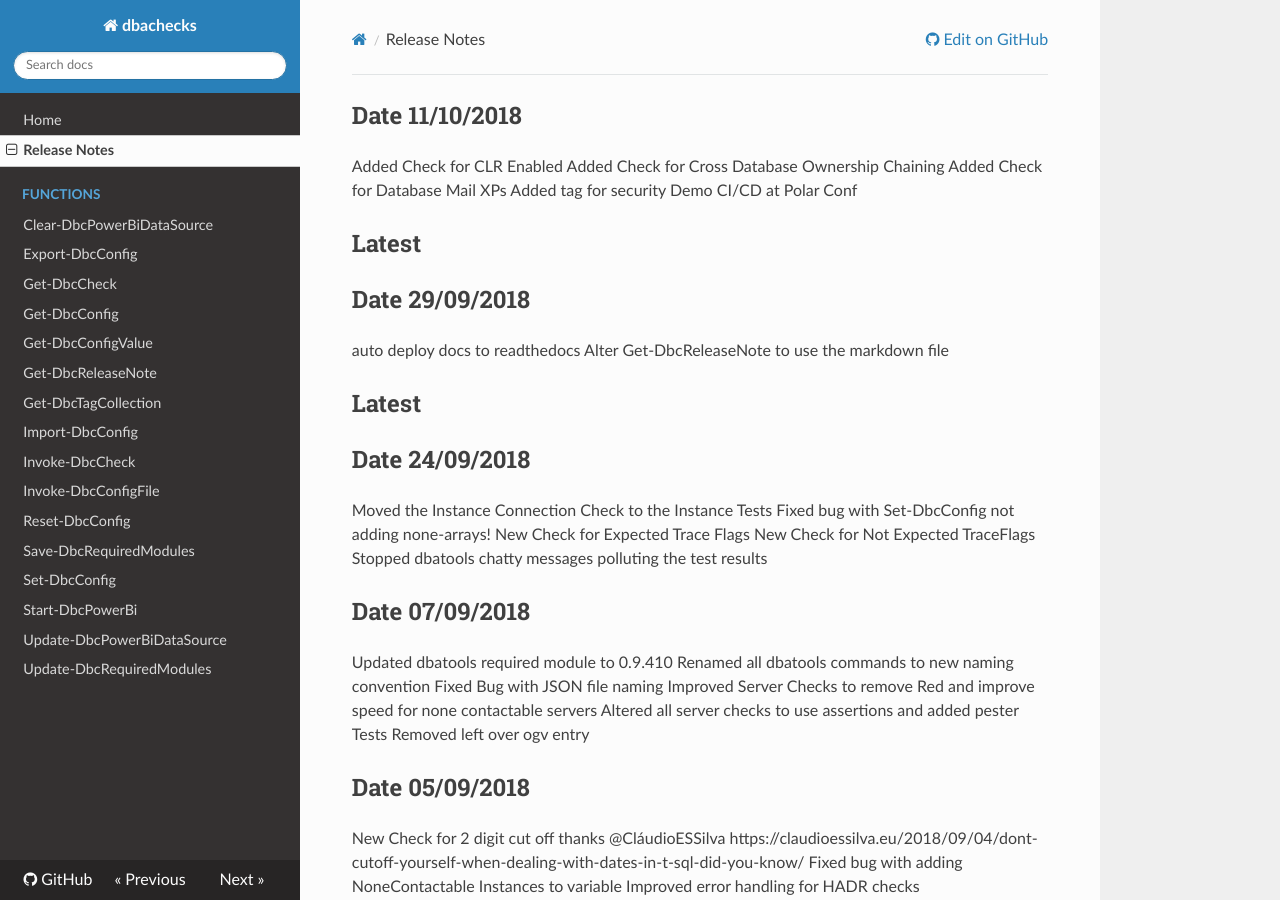
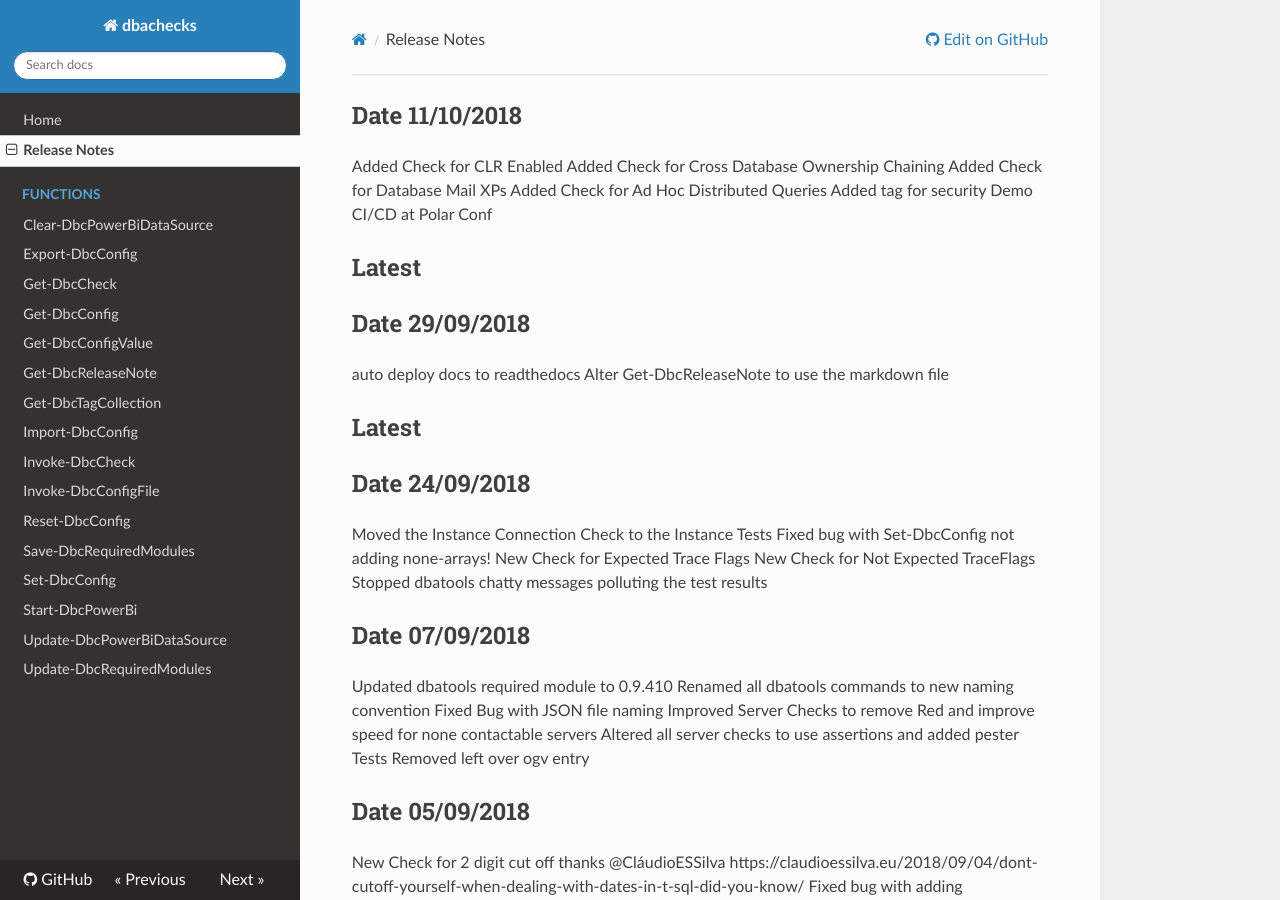
Before and after one commit to dataplat/dbachecks, an MkDocs documentation site: the page built from docs/RELEASE.md, in a window 1280 px wide and 900 px high. Built offline with MkDocs 1.6.1, drawn with Linux system fonts in a browser that asks for light colours; nearby versions of some CDN libraries; old or Windows-style settings are respelled for this version of MkDocs.

Commit message:
release notes for Ad Hoc Distributed Queries #557

```diff
--- a/docs/RELEASE.md
+++ b/docs/RELEASE.md
@@ -2,6 +2,7 @@
 Added Check for CLR Enabled
 Added Check for Cross Database Ownership Chaining
 Added Check for Database Mail XPs
+Added Check for Ad Hoc Distributed Queries
 Added tag for security
 Demo CI/CD at Polar Conf
 
```
Also changed, not shown: 1 other file.
